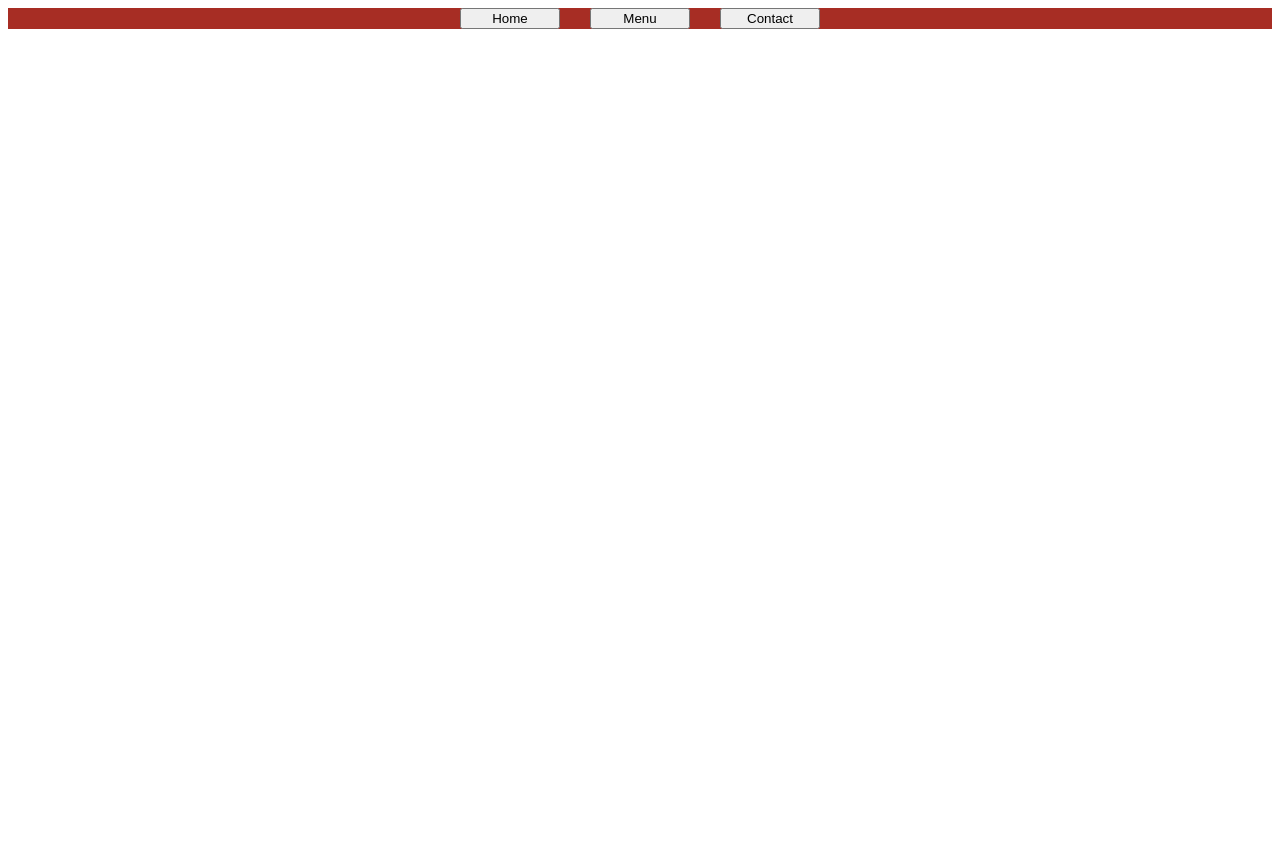
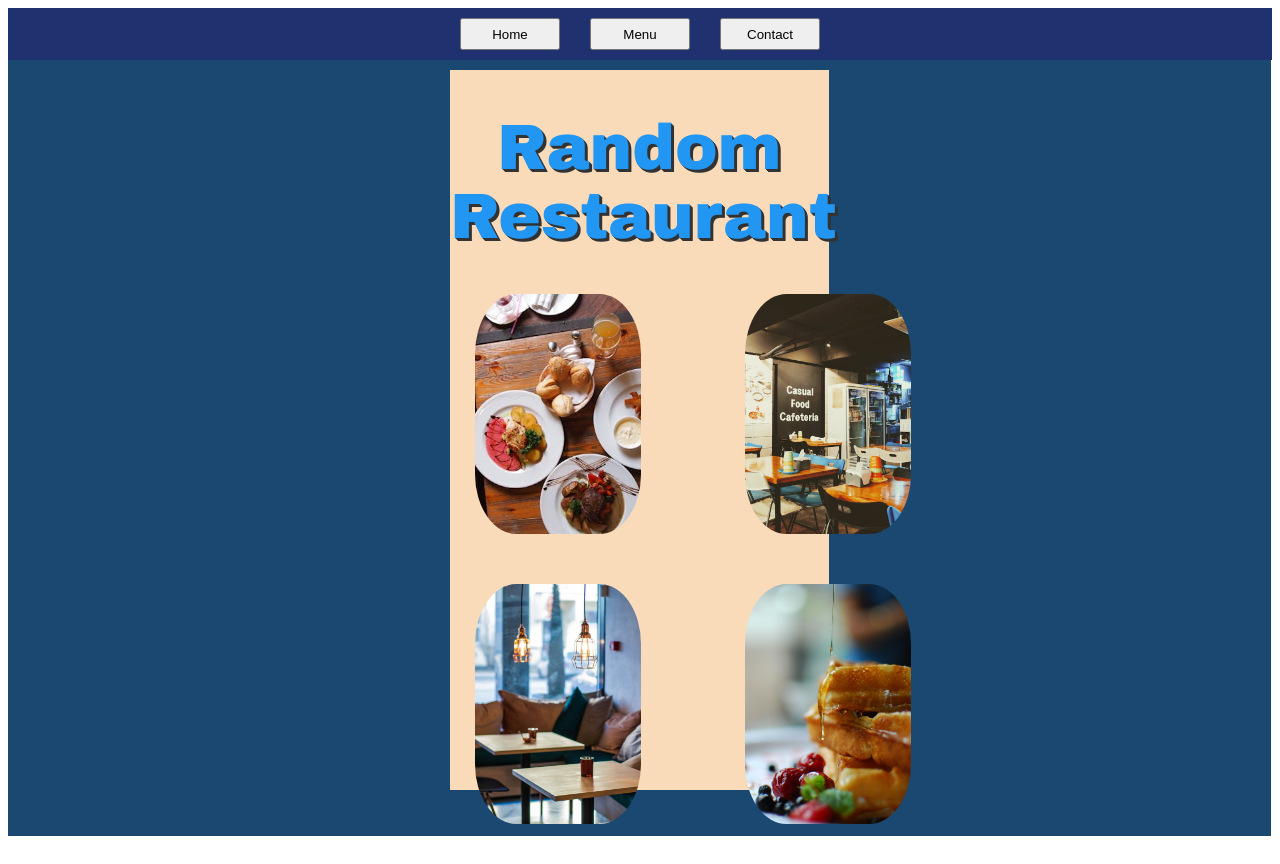
Before and after one commit to Diego-Aesir/RestaurantPage, a website built with webpack: page src/template.html in a window 1280 px wide. Both pictures are taken after a click on the button "Home". Before the commit the page ends 800 px from the top, so only its background shows below. Built offline with nearby package versions, Linux system fonts and the light colour scheme.

Commit message:
The home-screen of our full Js and Css based Restaurant Page is done.

```diff
--- a/src/home-page/home-loader.js
+++ b/src/home-page/home-loader.js
@@ -0,0 +1,43 @@
+import "./home-style.css";
+import restaurantMainRoom from "../image/restaurantRoom.jpg";
+import pancake from "../image/pancake.jpg";
+import cozyPlace from "../image/cozyPlace.jpg";
+import lunch from "../image/lunch.jpg";
+
+
+export function homeLayout() {
+    console.log("Home method");
+    const content = document.querySelector("#content");
+    if(content.childElementCount == 0) {
+        const table = document.createElement("div");
+        table.className = "divTable";
+
+        const restaurantName = document.createElement("h1");
+        restaurantName.innerText = "Random Restaurant";
+
+        const grid = document.createElement("div");
+        grid.className = "divImage";
+
+        const restaurantMainRoomImg = document.createElement("img");
+        restaurantMainRoomImg.src = restaurantMainRoom;
+
+        const pancakeImg = document.createElement("img");
+        pancakeImg.src = pancake;
+
+        const cozyPlaceImg = document.createElement("img");
+        cozyPlaceImg.src = cozyPlace;
+
+        const lunchImg = document.createElement("img");
+        lunchImg.src = lunch;
+
+        grid.appendChild(lunchImg);
+        grid.appendChild(restaurantMainRoomImg);
+        grid.appendChild(cozyPlaceImg);
+        grid.appendChild(pancakeImg);
+
+        table.appendChild(restaurantName);
+        table.appendChild(grid);
+
+        content.appendChild(table);
+    }
+}
--- a/src/home-page/home-style.css
+++ b/src/home-page/home-style.css
@@ -0,0 +1,38 @@
+.divTable {
+    display: flex;
+    flex-direction: column;
+    background-color: rgb(249, 219, 186);
+    height: 90vh;
+    width: 30%;
+    margin-top: 10px;
+}
+
+.divImage{
+    flex: 3 2 0%;
+    display: grid;
+    grid-template-columns: repeat(2, 260px);
+    grid-template-rows: repeat(2, 280px);
+    padding-left: 25px;
+    gap: 10px;
+}
+
+.divImage > img {
+    height: 30vh;
+    width: 13vw;
+    border-radius: 25%;
+    object-fit: cover;
+}
+
+.divImage > img:hover {
+    transform: scale(1.05);
+    box-shadow: 0 4px 8px rgba(0, 0, 0, 0.3);
+}
+
+h1 {
+    flex: 0 1 0%;
+    font-family: 'Arial Black', sans-serif;
+    font-size: 4rem;
+    color: #2196F3;
+    text-align: center;
+    text-shadow: 1px 1px 0 #333, 2px 2px 0 #333, 3px 3px 0 #333;
+}
--- a/src/index.js
+++ b/src/index.js
@@ -1,15 +1,20 @@
+import { homeLayout} from "./home-page/home-loader.js";
 import "./styles.css";
+
 const nav = document.querySelector("nav");
 const content = document.querySelector("#content");
 
 const button_home = document.createElement("button");
 button_home.innerText = "Home";
+button_home.addEventListener("click", homeLayout);
 
 const button_menu = document.createElement("button");
 button_menu.innerText = "Menu";
 
 const button_contact = document.createElement("button");
 button_contact.innerText = "Contact";
+
+
 
 
 nav.appendChild(button_home);
--- a/src/styles.css
+++ b/src/styles.css
@@ -1,12 +1,38 @@
+:root {
+    overflow: hidden;
+    margin: 0%;
+}
+
 header {
     display: grid;
+    height: 6.5vh;
     width: 100%;
     justify-content: center;
-    background-color: rgb(167, 45, 36);
+    background-color: rgb(31, 49, 111);
 }
 
 nav {
+    margin-top: 10px;
+    margin-bottom: 10px;
     display: grid;
     grid-template-columns: repeat(3, 100px);
     gap: 30px;
 }
+
+nav > {
+    border-radius: 10%;
+}
+
+nav >:hover {
+    box-shadow: 0 0 15px rgb(26, 72, 112);
+    transform: translateY(-2px);
+    text-shadow: 0 0 5px rgba(0, 0, 0, 0.363);
+}
+
+#content {
+    display: flex;
+    height: 97vh;
+    width: 99.9%;
+    justify-content: center;
+    background-color: rgb(26, 72, 112);
+}
--- a/webpack.config.js
+++ b/webpack.config.js
@@ -18,6 +18,10 @@ module.exports = {
       module: {
         rules: [
           {
+            test: /\.(png|svg|jpg|jpeg|gif)$/i,
+            type: "asset/resource",
+          },
+          {
             test: /\.css$/i,
             use: ["style-loader", "css-loader"],
           },
```
Also changed, not shown: src/home-page/a.jpg (added), src/image/cozyPlace.jpg (added), src/image/lunch.jpg (added), src/image/pancake.jpg (added), src/image/restaurantRoom.jpg (added).
